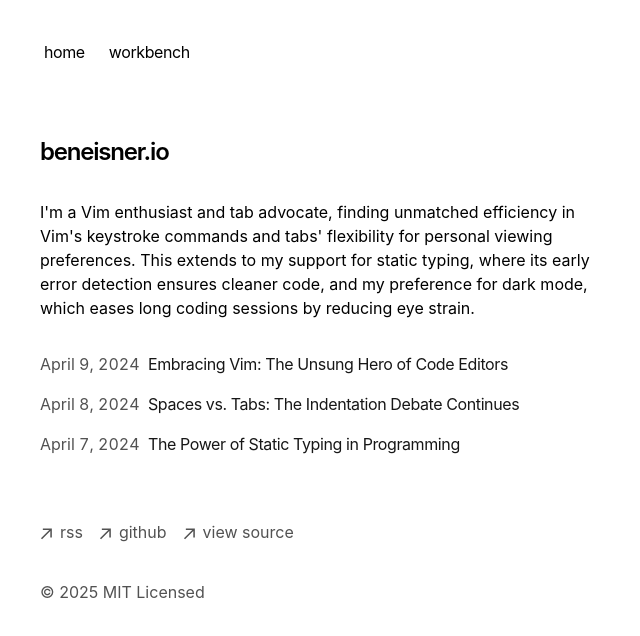
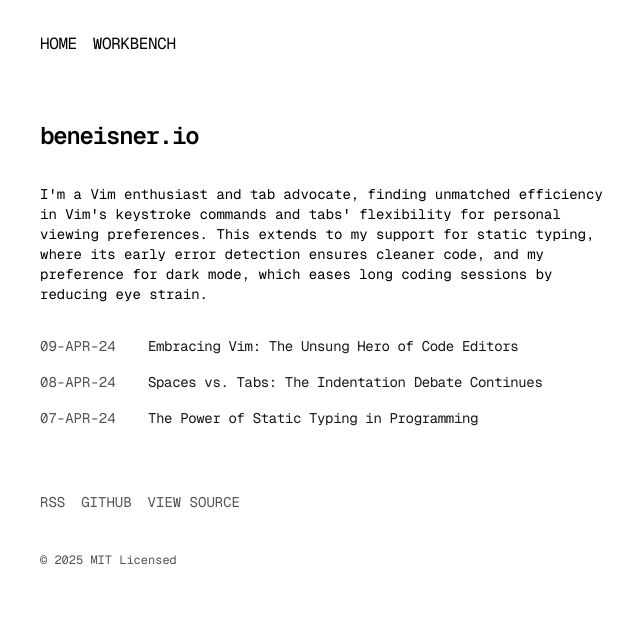
Before and after one commit to backuardo/website, a Next.js app: page / in a window 1280 px wide. Shown: the top 636 px of the page, without its empty margins (312-952 px from the left). Built offline with nearby package versions, Linux system fonts and the light colour scheme.

Commit message:
font and style reset

```diff
--- a/app/components/footer.tsx
+++ b/app/components/footer.tsx
@@ -1,59 +1,39 @@
-function ArrowIcon() {
-  return (
-    <svg
-      width="12"
-      height="12"
-      viewBox="0 0 12 12"
-      fill="none"
-      xmlns="http://www.w3.org/2000/svg"
-    >
-      <path
-        d="M2.07102 11.3494L0.963068 10.2415L9.2017 1.98864H2.83807L2.85227 0.454545H11.8438V9.46023H10.2955L10.3097 3.09659L2.07102 11.3494Z"
-        fill="currentColor"
-      />
-    </svg>
-  );
-}
-
 export default function Footer() {
   return (
     <footer className="mb-16">
-      <ul className="font-sm mt-8 flex flex-col space-x-0 space-y-2 text-neutral-600 md:flex-row md:space-x-4 md:space-y-0 dark:text-neutral-300">
+      <ul className="mt-8 flex flex-col space-x-0 space-y-2 text-neutral-600 md:flex-row md:space-x-4 md:space-y-0 dark:text-neutral-300 uppercase">
         <li>
           <a
-            className="flex items-center transition-all hover:text-neutral-800 dark:hover:text-neutral-100"
+            className="flex items-center transition-all hover:text-neutral-800 dark:hover:text-neutral-100 text-sm"
             rel="noopener noreferrer"
             target="_blank"
             href="/rss"
           >
-            <ArrowIcon />
-            <p className="ml-2 h-7">rss</p>
+            <p className="h-7">rss</p>
           </a>
         </li>
         <li>
           <a
-            className="flex items-center transition-all hover:text-neutral-800 dark:hover:text-neutral-100"
+            className="flex items-center transition-all hover:text-neutral-800 dark:hover:text-neutral-100 text-sm"
             rel="noopener noreferrer"
             target="_blank"
             href="https://github.com/backuardo"
           >
-            <ArrowIcon />
-            <p className="ml-2 h-7">github</p>
+            <p className="h-7">github</p>
           </a>
         </li>
         <li>
           <a
-            className="flex items-center transition-all hover:text-neutral-800 dark:hover:text-neutral-100"
+            className="flex items-center transition-all hover:text-neutral-800 dark:hover:text-neutral-100 text-sm"
             rel="noopener noreferrer"
             target="_blank"
             href="https://github.com/backuardo/website"
           >
-            <ArrowIcon />
-            <p className="ml-2 h-7">view source</p>
+            <p className="h-7">view source</p>
           </a>
         </li>
       </ul>
-      <p className="mt-8 text-neutral-600 dark:text-neutral-300">
+      <p className="mt-8 text-neutral-600 dark:text-neutral-300 text-xs">
         © {new Date().getFullYear()} MIT Licensed
       </p>
     </footer>
--- a/app/components/nav.tsx
+++ b/app/components/nav.tsx
@@ -17,13 +17,13 @@ export function Navbar() {
           className="flex flex-row items-start relative px-0 pb-0 fade md:overflow-auto scroll-pr-6 md:relative"
           id="nav"
         >
-          <div className="flex flex-row space-x-0 pr-10">
+          <div className="flex flex-row space-x-0 uppercase">
             {Object.entries(navItems).map(([path, { name }]) => {
               return (
                 <Link
                   key={path}
                   href={path}
-                  className="transition-all hover:text-neutral-800 dark:hover:text-neutral-200 flex align-middle relative py-1 px-2 m-1"
+                  className="transition-all hover:text-neutral-800 dark:hover:text-neutral-200 flex align-middle relative px-2"
                 >
                   {name}
                 </Link>
--- a/app/components/posts.tsx
+++ b/app/components/posts.tsx
@@ -21,7 +21,7 @@ export function BlogPosts() {
             className="flex flex-col space-y-1 mb-4"
             href={`/workbench/${post.slug}`}
           >
-            <div className="w-full flex flex-col md:flex-row space-x-0 md:space-x-2">
+            <div className="w-full flex flex-col md:flex-row space-x-0 md:space-x-2 text-sm align-center">
               <p className="text-neutral-600 dark:text-neutral-400 w-[100px] tabular-nums">
                 {formatDate(post.metadata.publishedAt, false)}
               </p>
--- a/app/global.css
+++ b/app/global.css
@@ -1,4 +1,15 @@
 @import "tailwindcss";
+
+@theme {
+  --font-mono: var(--font-geist-mono), ui-monospace, SFMono-Regular, Menlo,
+    Monaco, Consolas, "Liberation Mono", "Courier New", monospace;
+}
+
+@layer utilities {
+  .font-mono {
+    font-family: var(--font-mono);
+  }
+}
 
 ::selection {
   background-color: #47a3f3;
--- a/app/layout.tsx
+++ b/app/layout.tsx
@@ -52,7 +52,7 @@ export default function RootLayout({
         GeistMono.variable
       )}
     >
-      <body className="antialiased max-w-xl mx-4 mt-8 lg:mx-auto">
+      <body className="antialiased max-w-xl mx-4 mt-8 lg:mx-auto font-mono">
         <main className="flex-auto min-w-0 mt-6 flex flex-col px-2 md:px-0">
           <Navbar />
           {children}
--- a/app/page.tsx
+++ b/app/page.tsx
@@ -6,7 +6,7 @@ export default function Page() {
       <h1 className="mb-8 text-2xl font-semibold tracking-tighter">
         beneisner.io
       </h1>
-      <p className="mb-4">
+      <p className="mb-4 text-sm">
         {`I'm a Vim enthusiast and tab advocate, finding unmatched efficiency in
         Vim's keystroke commands and tabs' flexibility for personal viewing
         preferences. This extends to my support for static typing, where its
--- a/app/workbench/utils.ts
+++ b/app/workbench/utils.ts
@@ -59,32 +59,43 @@ export function formatDate(date: string, includeRelative = false) {
     date = `${date}T00:00:00`;
   }
   let targetDate = new Date(date);
-
+  const day = targetDate.getDate().toString().padStart(2, "0");
+  const month = targetDate
+    .toLocaleString("en-us", { month: "short" })
+    .toUpperCase();
+  const year = targetDate.getFullYear().toString().slice(-2);
+  const fullDate = `${day}-${month}-${year}`;
   let yearsAgo = currentDate.getFullYear() - targetDate.getFullYear();
   let monthsAgo = currentDate.getMonth() - targetDate.getMonth();
   let daysAgo = currentDate.getDate() - targetDate.getDate();
 
-  let formattedDate = "";
-
-  if (yearsAgo > 0) {
-    formattedDate = `${yearsAgo}y ago`;
-  } else if (monthsAgo > 0) {
-    formattedDate = `${monthsAgo}mo ago`;
-  } else if (daysAgo > 0) {
-    formattedDate = `${daysAgo}d ago`;
-  } else {
-    formattedDate = "Today";
+  if (daysAgo < 0) {
+    monthsAgo -= 1;
+    daysAgo += new Date(
+      currentDate.getFullYear(),
+      currentDate.getMonth(),
+      0
+    ).getDate();
+  }
+  if (monthsAgo < 0) {
+    yearsAgo -= 1;
+    monthsAgo += 12;
   }
 
-  let fullDate = targetDate.toLocaleString("en-us", {
-    month: "long",
-    day: "numeric",
-    year: "numeric",
-  });
+  let formattedRelative = "";
+  if (yearsAgo > 0) {
+    formattedRelative = `${yearsAgo}Y AGO`;
+  } else if (monthsAgo > 0) {
+    formattedRelative = `${monthsAgo}M AGO`;
+  } else if (daysAgo > 0) {
+    formattedRelative = `${daysAgo}D AGO`;
+  } else {
+    formattedRelative = "TODAY";
+  }
 
   if (!includeRelative) {
     return fullDate;
   }
 
-  return `${fullDate} (${formattedDate})`;
+  return `${fullDate} (${formattedRelative})`;
 }
```
